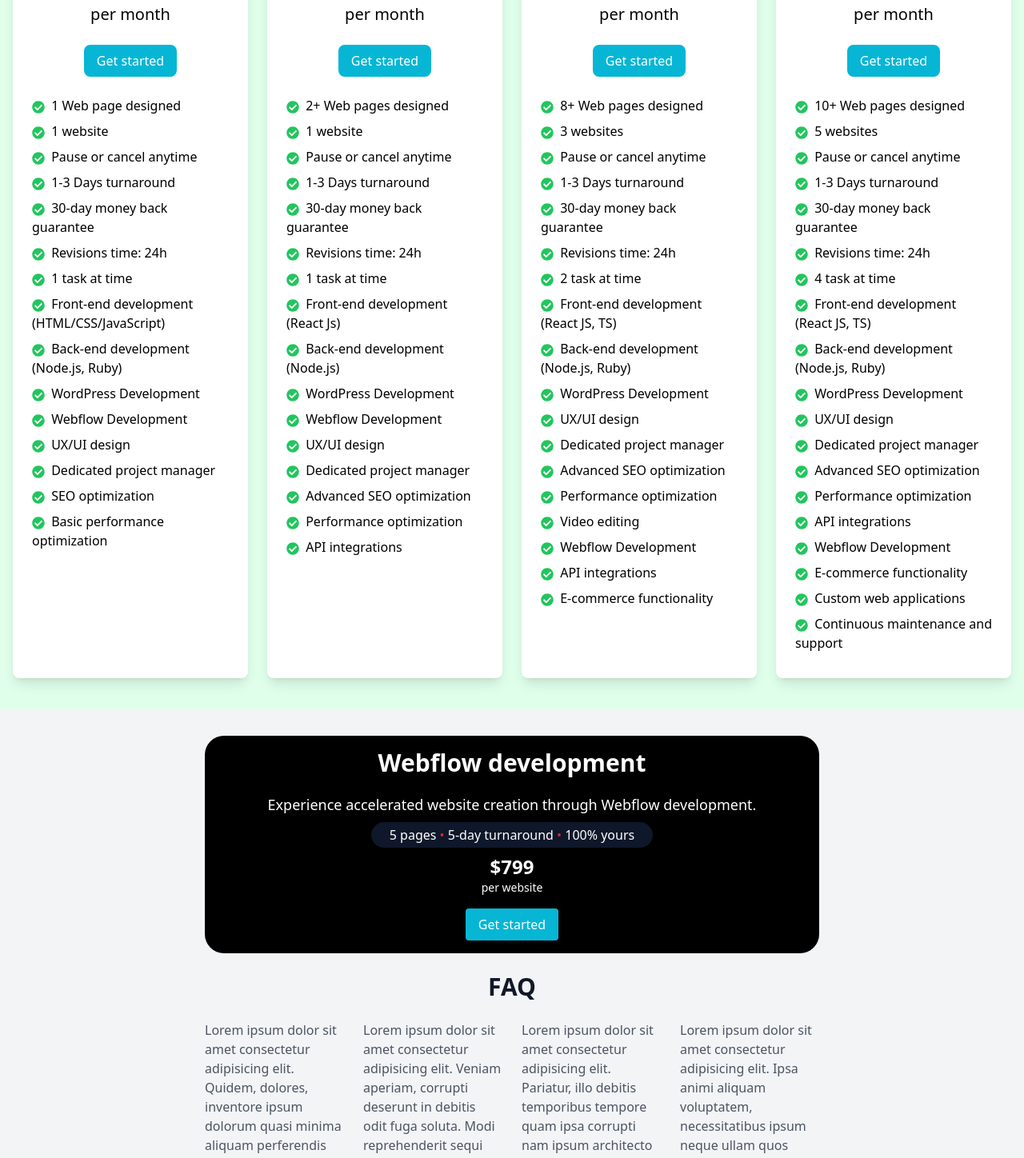
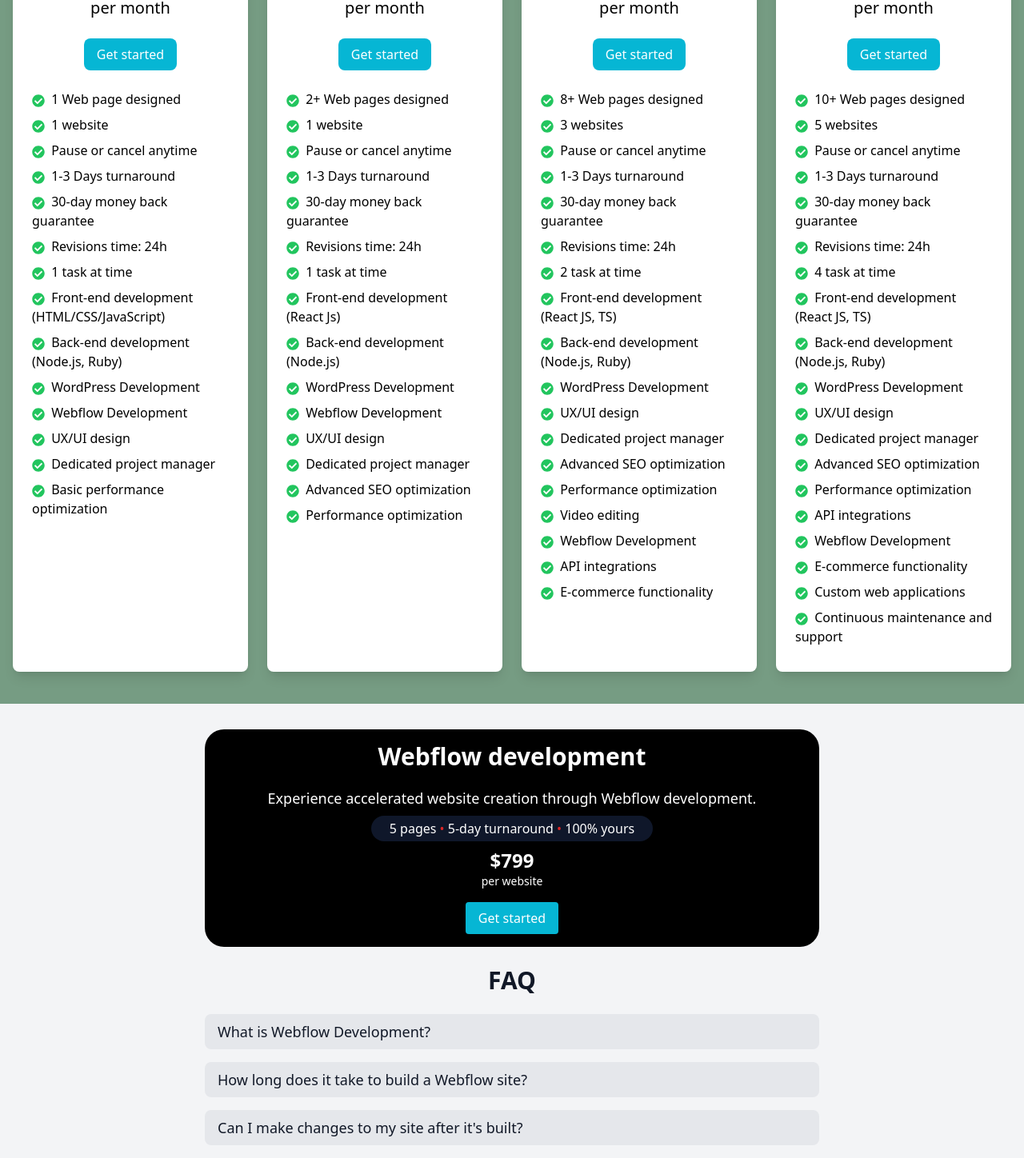
Before and after one commit to GhostEsso/portfolio-techgen, a Next.js app: page / in a window 1280 px wide. Shown: the part 4267-5715 px from the top of the page at 80% size. Built offline with nearby package versions, Linux system fonts and the light colour scheme.

Commit message:
calendly added

```diff
--- a/components/CallToAction.tsx
+++ b/components/CallToAction.tsx
@@ -1,6 +1,8 @@
 import React from "react";
 
 const CallToAction = () => {
+
+  const calendlyLink = "https://calendly.com/lilipitaham/book-call";
   return (
     <div className="flex flex-col items-center p-4 bg-cyan-500">
       <div className="w-full sm:w-3/4 lg:w-1/2 text-white">
@@ -10,7 +12,9 @@ const CallToAction = () => {
           30-day risk-free trial, you have nothing to lose.
         </p>
       </div>
-      <button className="bg-white text-black px-4 py-2 rounded mt-4">
+      <button className="bg-white text-black px-4 py-2 rounded mt-4"
+      onClick={() => window.open(calendlyLink, "_blank")}
+      >
         Book Call
       </button>
     </div>
--- a/components/Customers.tsx
+++ b/components/Customers.tsx
@@ -1,3 +1,4 @@
+/* eslint-disable @next/next/no-img-element */
 import React from 'react';
 
 type Testimonial = {
@@ -30,7 +31,7 @@ const testimonials: Testimonial[] = [
 
 const Customers: React.FC = () => {
   return (
-    <div className="max-w-7xl mx-auto py-10 text-center bg-[#fae4dc]">
+    <div className="max-w-8xl mx-auto py-10 text-center bg-[#fae4dc]">
       <h1 className="text-3xl md:text-5xl lg:text-6xl font-extrabold mb-10 mx-10">
         Our customers can&apos;t imagine life without <strong>TechGen.</strong>
       </h1>
--- a/components/Pricing.tsx
+++ b/components/Pricing.tsx
@@ -1,5 +1,5 @@
 /* eslint-disable react/jsx-key */
-import React, { useState } from 'react';
+import React, { useState } from "react";
 import { FaCheckCircle } from "react-icons/fa";
 
 type Plan = {
@@ -11,147 +11,181 @@ type Plan = {
 
 const plans: Plan[] = [
   {
-    name: 'Essentials',
+    name: "Essentials",
     price: { monthly: 299, quarterly: 299 * 3 * 0.84, yearly: 299 * 12 * 0.71 },
     description: [
-      '1 Web page designed',
-      '1 website',
-      'Pause or cancel anytime',
-      '1-3 Days turnaround',
-      '30-day money back guarantee',
-      'Revisions time: 24h',
-      '1 task at time',
-      'Front-end development (HTML/CSS/JavaScript)',
-      'Back-end development (Node.js, Ruby)',
-      'WordPress Development',
-      'Webflow Development',
-      'UX/UI design',
-      'Dedicated project manager',
-      'SEO optimization',
-      'Basic performance optimization'
-    ]
+      "1 Web page designed",
+      "1 website",
+      "Pause or cancel anytime",
+      "1-3 Days turnaround",
+      "30-day money back guarantee",
+      "Revisions time: 24h",
+      "1 task at time",
+      "Front-end development (HTML/CSS/JavaScript)",
+      "Back-end development (Node.js, Ruby)",
+      "WordPress Development",
+      "Webflow Development",
+      "UX/UI design",
+      "Dedicated project manager",
+      "Basic performance optimization",
+    ],
   },
   {
-    name: 'Branding',
+    name: "Branding",
     price: { monthly: 499, quarterly: 499 * 3 * 0.85, yearly: 499 * 12 * 0.75 },
     description: [
-      '2+ Web pages designed',
-      '1 website',
-      'Pause or cancel anytime',
-      '1-3 Days turnaround',
-      '30-day money back guarantee',
-      'Revisions time: 24h',
-      '1 task at time',
-      'Front-end development (React Js)',
-      'Back-end development (Node.js)',
-      'WordPress Development',
-      'Webflow Development',
-      'UX/UI design',
-      'Dedicated project manager',
-      'Advanced SEO optimization',
-      'Performance optimization',
-      'API integrations',
-    ]
+      "2+ Web pages designed",
+      "1 website",
+      "Pause or cancel anytime",
+      "1-3 Days turnaround",
+      "30-day money back guarantee",
+      "Revisions time: 24h",
+      "1 task at time",
+      "Front-end development (React Js)",
+      "Back-end development (Node.js)",
+      "WordPress Development",
+      "Webflow Development",
+      "UX/UI design",
+      "Dedicated project manager",
+      "Advanced SEO optimization",
+      "Performance optimization",
+    ],
   },
   {
-    name: 'Growth',
+    name: "Growth",
     price: { monthly: 899, quarterly: 899 * 3 * 0.85, yearly: 899 * 12 * 0.75 },
     description: [
-      '8+ Web pages designed',
-      '3 websites',
-      'Pause or cancel anytime',
-      '1-3 Days turnaround',
-      '30-day money back guarantee',
-      'Revisions time: 24h',
-      '2 task at time',
-      'Front-end development (React JS, TS)',
-      'Back-end development (Node.js, Ruby)',
-      'WordPress Development',
-      'UX/UI design',
-      'Dedicated project manager',
-      'Advanced SEO optimization',
-      'Performance optimization',
-      'Video editing',
-      'Webflow Development',
-      'API integrations',
-      'E-commerce functionality'
+      "8+ Web pages designed",
+      "3 websites",
+      "Pause or cancel anytime",
+      "1-3 Days turnaround",
+      "30-day money back guarantee",
+      "Revisions time: 24h",
+      "2 task at time",
+      "Front-end development (React JS, TS)",
+      "Back-end development (Node.js, Ruby)",
+      "WordPress Development",
+      "UX/UI design",
+      "Dedicated project manager",
+      "Advanced SEO optimization",
+      "Performance optimization",
+      "Video editing",
+      "Webflow Development",
+      "API integrations",
+      "E-commerce functionality",
     ],
-    isPopular: true
+    isPopular: true,
   },
   {
-    name: 'Business',
-    price: { monthly: 1699, quarterly: 1699 * 3 * 0.85, yearly: 1699 * 12 * 0.75 },
+    name: "Business",
+    price: {
+      monthly: 1699,
+      quarterly: 1699 * 3 * 0.85,
+      yearly: 1699 * 12 * 0.75,
+    },
     description: [
-      '10+ Web pages designed',
-      '5 websites',
-      'Pause or cancel anytime',
-      '1-3 Days turnaround',
-      '30-day money back guarantee',
-      'Revisions time: 24h',
-      '4 task at time',
-      'Front-end development (React JS, TS)',
-      'Back-end development (Node.js, Ruby)',
-      'WordPress Development',
-      'UX/UI design',
-      'Dedicated project manager',
-      'Advanced SEO optimization',
-      'Performance optimization',
-      'API integrations',
-      'Webflow Development',
-      'E-commerce functionality',
-      'Custom web applications',
-      'Continuous maintenance and support'
-    ]
-  }
+      "10+ Web pages designed",
+      "5 websites",
+      "Pause or cancel anytime",
+      "1-3 Days turnaround",
+      "30-day money back guarantee",
+      "Revisions time: 24h",
+      "4 task at time",
+      "Front-end development (React JS, TS)",
+      "Back-end development (Node.js, Ruby)",
+      "WordPress Development",
+      "UX/UI design",
+      "Dedicated project manager",
+      "Advanced SEO optimization",
+      "Performance optimization",
+      "API integrations",
+      "Webflow Development",
+      "E-commerce functionality",
+      "Custom web applications",
+      "Continuous maintenance and support",
+    ],
+  },
 ];
 
 const Pricing: React.FC = () => {
-  const [billingCycle, setBillingCycle] = useState<'monthly' | 'quarterly' | 'yearly'>('monthly');
+  const [billingCycle, setBillingCycle] = useState<
+    "monthly" | "quarterly" | "yearly"
+  >("monthly");
 
-  const handleCycleChange = (cycle: 'monthly' | 'quarterly' | 'yearly') => {
+  const handleCycleChange = (cycle: "monthly" | "quarterly" | "yearly") => {
     setBillingCycle(cycle);
   };
 
+  const calendlyLink = "https://calendly.com/lilipitaham/book-call";
+
   return (
-    <div id='pricing' className="max-w-7xl mx-auto px-4 py-10 text-center bg-[#dfffea]">
-      <h1 className="text-3xl font-extrabold mb-4 md:text-5xl">Pick a plan and Get started</h1>
-      <p className="text-xl mb-10 md:text-2xl">One flat monthly fee. No contracts, no hidden fees</p>
-      <div className="flex justify-center space-x-1 mb-10 p-2 bg-slate-200 md:mx-40 rounded-3xl lg:mx-96">
+    <div
+      id="pricing"
+      className="max-w-8xl mx-auto px-4 py-10 text-center bg-[#769c83]"
+    >
+      <h1 className="text-3xl font-extrabold mb-4 md:text-5xl">
+        Pick a plan and Get started
+      </h1>
+      <p className="text-xl mb-10 md:text-2xl">
+        One flat monthly fee. No contracts, no hidden fees
+      </p>
+      <div className="flex justify-center space-x-1 mb-10 p-1 bg-slate-200 md:mx-40 rounded-3xl lg:mx-96">
         <button
-          onClick={() => handleCycleChange('monthly')}
-          className={`px-4 py-2 rounded-3xl ${billingCycle === 'monthly' ? 'bg-blue-400 text-white' : 'bg-gray-200'}`}
+          onClick={() => handleCycleChange("monthly")}
+          className={`px-4 py-2 rounded-3xl ${
+            billingCycle === "monthly"
+              ? "bg-cyan-500 text-white"
+              : "bg-gray-200"
+          }`}
         >
           Monthly
         </button>
         <button
-          onClick={() => handleCycleChange('quarterly')}
-          className={`px-4 py-2 rounded-3xl ${billingCycle === 'quarterly' ? 'bg-blue-500 text-white' : 'bg-gray-200'}`}
+          onClick={() => handleCycleChange("quarterly")}
+          className={`px-4 py-2 rounded-3xl ${
+            billingCycle === "quarterly"
+              ? "bg-cyan-500 text-white"
+              : "bg-gray-200"
+          }`}
         >
           Quarterly (15% off)
         </button>
         <button
-          onClick={() => handleCycleChange('yearly')}
-          className={`px-4 py-2 rounded-3xl ${billingCycle === 'yearly' ? 'bg-blue-600 text-white' : 'bg-gray-200'}`}
+          onClick={() => handleCycleChange("yearly")}
+          className={`px-4 py-2 rounded-3xl ${
+            billingCycle === "yearly" ? "bg-cyan-500 text-white" : "bg-gray-200"
+          }`}
         >
           Yearly (25% off)
         </button>
       </div>
       <div className="grid grid-cols-1 md:grid-cols-2 lg:grid-cols-4 gap-6">
         {plans.map((plan) => (
-          <div key={plan.name} className="relative bg-white p-6 rounded-lg shadow-lg">
+          <div
+            key={plan.name}
+            className="relative bg-white p-6 rounded-lg shadow-lg"
+          >
             {plan.isPopular && (
               <div className="absolute top-0 right-0 bg-cyan-500  text-white text-sm px-4 py-1 rounded-bl-2xl">
                 Most popular
               </div>
             )}
             <h2 className="text-2xl font-bold mb-4">{plan.name}</h2>
-            <p className="text-4xl font-extrabold mb-1">${plan.price[billingCycle]}</p>
+            <p className="text-4xl font-extrabold mb-1">
+              ${plan.price[billingCycle]}
+            </p>
             <p className="text-xl mb-6">per month</p>
-            <button className="bg-cyan-500  text-white px-4 py-2 rounded-lg mb-6">Get started</button>
+            <button
+              className="bg-cyan-500  text-white px-4 py-2 rounded-lg mb-6"
+              onClick={() => window.open(calendlyLink, "_blank")}
+            >
+              Get started
+            </button>
             <ul className="text-left">
               {plan.description.map((item, index) => (
                 <li key={index} className="mb-2">
-                 <FaCheckCircle className="inline-block mr-1 text-green-500" /> {item}
+                  <FaCheckCircle className="inline-block mr-1 text-green-500" />{" "}
+                  {item}
                 </li>
               ))}
             </ul>
--- a/components/Projects.tsx
+++ b/components/Projects.tsx
@@ -1,3 +1,4 @@
+/* eslint-disable @next/next/no-img-element */
 import React from "react";
 
 type Project = {
--- a/components/WebFlowDev.tsx
+++ b/components/WebFlowDev.tsx
@@ -1,6 +1,31 @@
-import React from "react";
+import React, { useState } from "react";
 
 const WebflowDevelopment = () => {
+  const [openQuestionIndex, setOpenQuestionIndex] = useState(null);
+
+  const toggleQuestion = (index: any) => {
+    setOpenQuestionIndex(openQuestionIndex === index ? null : index);
+  };
+
+  const faqData = [
+    {
+      question: "What is Webflow Development?",
+      answer: "Webflow Development is a process of building websites using the Webflow platform, which allows for rapid creation and customization."
+    },
+    {
+      question: "How long does it take to build a Webflow site?",
+      answer: "Typically, it takes about 5 days to build a standard 5-page website on Webflow."
+    },
+    {
+      question: "Can I make changes to my site after it's built?",
+      answer: "Yes, with Webflow, you can easily make changes to your site even after it's built. It's a very flexible platform."
+    },
+    {
+      question: "Is there a money-back guarantee?",
+      answer: "Yes, we offer a 30-day money-back guarantee if you're not satisfied with the service."
+    }
+  ];
+
   return (
     <div className="min-h-screen bg-gray-100 flex flex-col items-center py-8 px-4 sm:px-6 lg:px-5">
       <div className="max-w-3xl w-full space-y-6">
@@ -13,8 +38,8 @@ const WebflowDevelopment = () => {
             5 pages <span className="text-red-600">•</span> 5-day turnaround <span className="text-red-600">•</span> 100% yours
           </p>
           <p className="text-2xl font-bold">$799</p>
-          <p className="text-sm ">per website</p>
-          <button className="bg-cyan-500 text-white px-4 py-2 rounded mt-4 ">
+          <p className="text-sm">per website</p>
+          <button className="bg-cyan-500 text-white px-4 py-2 rounded mt-4">
             Get started
           </button>
         </div>
@@ -22,31 +47,22 @@ const WebflowDevelopment = () => {
         <h2 className="text-xl md:text-3xl font-bold text-gray-900 mt-8 text-center">
           FAQ
         </h2>
-        <div className="grid grid-cols-1 md:grid-cols-2 lg:grid-cols-4 gap-6">
-          <p className="text-gray-600">
-            Lorem ipsum dolor sit amet consectetur adipisicing elit. Quidem,
-            dolores, inventore ipsum dolorum quasi minima aliquam perferendis
-            nam eaque fuga sint neque delectus a tenetur possimus culpa libero
-            iste facere.
-          </p>
-          <p className="text-gray-600">
-            Lorem ipsum dolor sit amet consectetur adipisicing elit. Veniam
-            aperiam, corrupti deserunt in debitis odit fuga soluta. Modi
-            reprehenderit sequi atque rem molestias, quas, repellat eaque
-            recusandae, nam omnis unde!
-          </p>
-          <p className="text-gray-600">
-            Lorem ipsum dolor sit amet consectetur adipisicing elit. Pariatur,
-            illo debitis temporibus tempore quam ipsa corrupti nam ipsum
-            architecto vitae quas sapiente! Veritatis quam odit, assumenda quasi
-            inventore quibusdam facere.
-          </p>
-          <p className="text-gray-600">
-            Lorem ipsum dolor sit amet consectetur adipisicing elit. Ipsa animi
-            aliquam voluptatem, necessitatibus ipsum neque ullam quos porro
-            eligendi laboriosam ut fuga quasi, sint nihil, mollitia rerum.
-            Maxime, rerum quis.
-          </p>
+        <div className="space-y-4">
+          {faqData.map((item, index) => (
+            <div key={index}>
+              <button
+                className="text-left w-full px-4 py-2 text-lg font-medium text-gray-900 bg-gray-200 rounded-lg focus:outline-none"
+                onClick={() => toggleQuestion(index)}
+              >
+                {item.question}
+              </button>
+              {openQuestionIndex === index && (
+                <div className="px-4 py-2 text-gray-600 bg-gray-100 rounded-b-lg">
+                  {item.answer}
+                </div>
+              )}
+            </div>
+          ))}
         </div>
       </div>
     </div>
```
Also changed, not shown: components/grid-item.tsx (deleted, +0 -67 lines), components/ui/lamp.tsx (+7 -2 lines).
